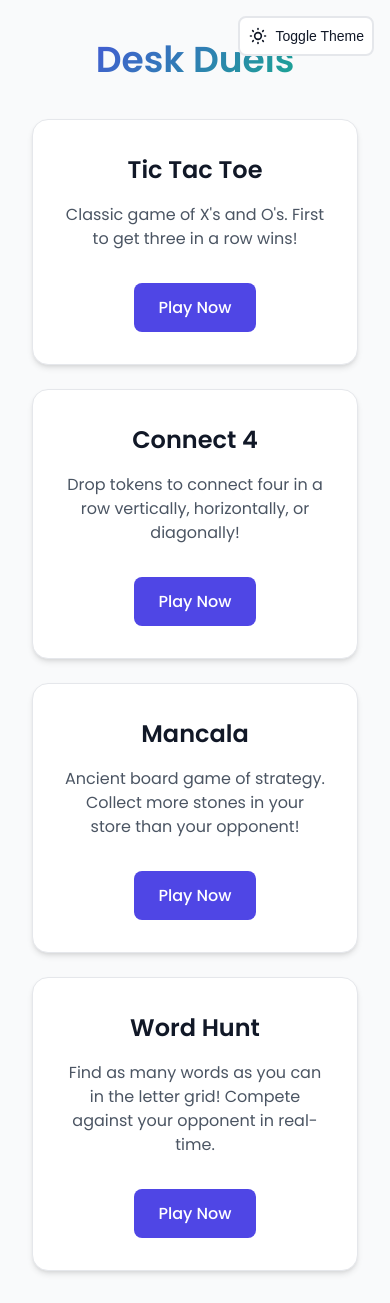
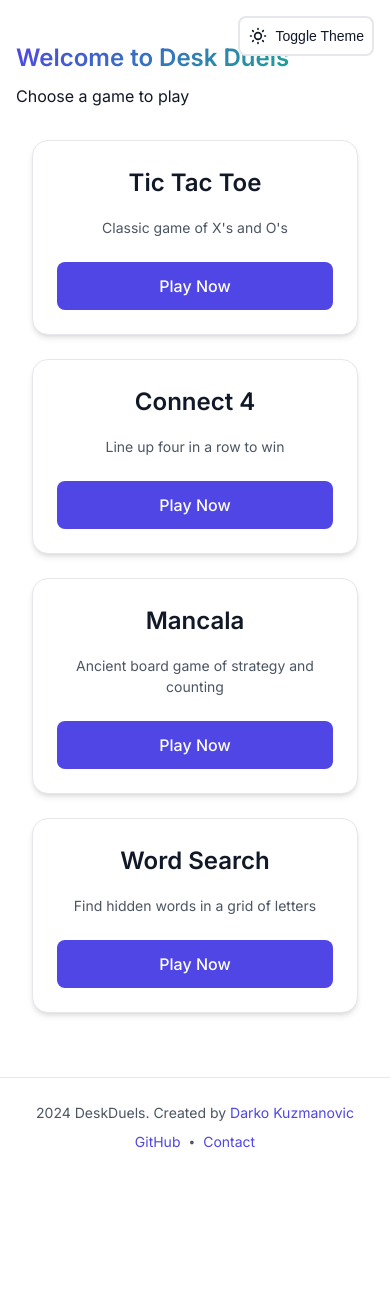
Before and after one commit to DarkoKuzmanovic/DeskDuels, a website: page public/index.html in a window 390 px wide. After the commit the page ends 1176 px from the top, so only its background shows below. Drawn offline with nearby package versions, Linux system fonts and the light colour scheme.

Commit message:
Changed styling a bit. Added footer.

```diff
--- a/public/index.html
+++ b/public/index.html
@@ -17,38 +17,56 @@
         <span class="theme-text">Toggle Theme</span>
     </button>
     <div class="container">
-        <h1>Desk Duels</h1>
-        <div class="game-grid">
+        <h1>Welcome to Desk Duels</h1>
+        <p class="subtitle">Choose a game to play</p>
+
+        <div class="games-grid">
             <div class="game-card">
                 <h2>Tic Tac Toe</h2>
-                <p>Classic game of X's and O's. First to get three in a row wins!</p>
+                <p>Classic game of X's and O's</p>
                 <div class="button-container">
                     <a href="/tictactoe.html" class="game-btn">Play Now</a>
                 </div>
             </div>
+
             <div class="game-card">
                 <h2>Connect 4</h2>
-                <p>Drop tokens to connect four in a row vertically, horizontally, or diagonally!</p>
+                <p>Line up four in a row to win</p>
                 <div class="button-container">
                     <a href="/connect4.html" class="game-btn">Play Now</a>
                 </div>
             </div>
+
             <div class="game-card">
                 <h2>Mancala</h2>
-                <p>Ancient board game of strategy. Collect more stones in your store than your opponent!</p>
+                <p>Ancient board game of strategy and counting</p>
                 <div class="button-container">
                     <a href="/mancala.html" class="game-btn">Play Now</a>
                 </div>
             </div>
+
             <div class="game-card">
-                <h2>Word Hunt</h2>
-                <p>Find as many words as you can in the letter grid! Compete against your opponent in real-time.</p>
+                <h2>Word Search</h2>
+                <p>Find hidden words in a grid of letters</p>
                 <div class="button-container">
-                    <a href="/wordhunt.html" class="game-btn">Play Now</a>
+                    <a href="/wordsearch.html" class="game-btn">Play Now</a>
                 </div>
             </div>
         </div>
     </div>
+
+    <footer class="footer">
+        <div class="footer-content">
+            <p> 2024 DeskDuels. Created by <a href="https://quz.ma" target="_blank" rel="noopener">Darko Kuzmanovic</a></p>
+            <div class="footer-links">
+                <a href="https://github.com/DarkoKuzmanovic" target="_blank" rel="noopener">GitHub</a>
+                <span class="separator">•</span>
+                <a href="mailto:darko@quz.ma">Contact</a>
+            </div>
+        </div>
+    </footer>
+
+    <script src="/socket.io/socket.io.js"></script>
     <script>
         // Theme toggle functionality
         const themeToggle = document.querySelector('.theme-toggle');
--- a/public/style.css
+++ b/public/style.css
@@ -1,4 +1,4 @@
-@import url('https://fonts.googleapis.com/css2?family=Poppins:wght@400;500;600&display=swap');
+@import url('https://fonts.googleapis.com/css2?family=Inter:wght@400;500;600&display=swap');
 
 :root {
     /* Light theme variables */
@@ -20,7 +20,7 @@
     --player1-border: #DC2626;
     --player2-color: #FBBF24;
     --player2-border: #F59E0B;
-    --board-bg: #2196F3;
+    --board-bg: #3498db;
     --hover-bg: #F3F4F6;
 }
 
@@ -38,26 +38,32 @@
 
 /* Reset and base styles */
 * {
-    box-sizing: border-box;
     margin: 0;
     padding: 0;
+    box-sizing: border-box;
+}
+
+html, body {
+    height: 100%;
 }
 
 body {
-    font-family: 'Poppins', sans-serif;
+    font-family: 'Inter', -apple-system, BlinkMacSystemFont, 'Segoe UI', Roboto, Oxygen, Ubuntu, Cantarell, sans-serif;
+    background-color: var(--surface);
+    color: var(--text-primary);
+    line-height: 1.5;
+    transition: background-color 0.3s ease, color 0.3s ease;
     display: flex;
-    justify-content: center;
-    align-items: center;
+    flex-direction: column;
     min-height: 100vh;
-    background-color: var(--background);
-    color: var(--text-primary);
 }
 
 .container {
-    text-align: center;
-    padding: 2rem;
-    max-width: 800px;
+    flex: 1;
     width: 100%;
+    max-width: 1200px;
+    margin: 0 auto;
+    padding: 2rem 1rem;
 }
 
 h1 {
@@ -181,7 +187,7 @@ h1 {
 
 .player-form input {
     padding: 0.75rem 1rem;
-    font-family: 'Poppins', sans-serif;
+    font-family: 'Inter', sans-serif;
     font-size: 1rem;
     border: 2px solid var(--border);
     border-radius: 0.5rem;
@@ -206,7 +212,7 @@ h1 {
 
 .game-btn {
     padding: 0.75rem 1.5rem;
-    font-family: 'Poppins', sans-serif;
+    font-family: 'Inter', sans-serif;
     font-weight: 500;
     font-size: 1rem;
     background-color: var(--primary-color);
@@ -246,49 +252,59 @@ h1 {
 }
 
 /* Game selection styles */
-.game-grid {
+.games-grid {
     display: grid;
-    grid-template-columns: repeat(auto-fit, minmax(250px, 1fr));
-    gap: 1.5rem;
-    margin-top: 2rem;
-    max-width: 800px;
-    width: 100%;
+    grid-template-columns: repeat(2, 1fr);
+    gap: 2rem;
+    margin: 2rem auto;
+    max-width: 900px;
 }
 
 .game-card {
-    background: var(--surface);
+    background-color: var(--surface);
+    border: 1px solid var(--border);
     border-radius: 1rem;
     padding: 2rem;
     text-align: center;
+    transition: transform 0.2s ease, box-shadow 0.2s ease;
     box-shadow: var(--shadow);
-    transition: transform 0.2s, box-shadow 0.2s;
-    border: 1px solid var(--border);
 }
 
 .game-card:hover {
-    transform: translateY(-5px);
+    transform: translateY(-4px);
     box-shadow: var(--shadow-lg);
 }
 
 .game-card h2 {
+    margin-bottom: 1rem;
     color: var(--text-primary);
-    margin-top: 0;
-    margin-bottom: 1rem;
-    font-weight: 600;
 }
 
 .game-card p {
     color: var(--text-secondary);
     margin-bottom: 1.5rem;
-    line-height: 1.5;
+    font-size: 0.875rem;
+}
+
+@media (max-width: 768px) {
+    .games-grid {
+        grid-template-columns: 1fr;
+        gap: 1.5rem;
+        padding: 0 1rem;
+    }
+
+    .game-card {
+        padding: 1.5rem;
+    }
 }
 
 /* Mancala specific styles */
 .container.mancala {
     text-align: center;
-    padding: 2rem;
+    padding: 1rem;
     max-width: 900px;
     width: 100%;
+    margin: 0 auto;
 }
 
 .mancala-board {
@@ -296,33 +312,30 @@ h1 {
     align-items: center;
     justify-content: space-between;
     background-color: var(--board-bg);
-    padding: 1.5rem;
+    padding: 1rem;
     border-radius: 1rem;
     box-shadow: var(--shadow-lg);
     border: 1px solid var(--border);
-    margin: 2rem auto;
-    max-width: 800px;
+    margin: 1rem auto;
+    max-width: 100%;
+    gap: 0.5rem;
 }
 
 .pits-container {
     flex: 1;
     display: flex;
     flex-direction: column;
-    gap: 1.5rem;
-    padding: 0 1.5rem;
+    gap: 1rem;
+    padding: 0 0.5rem;
 }
 
 .pits {
     display: grid;
     grid-template-columns: repeat(6, 1fr);
-    gap: 1rem;
-    padding: 0.75rem;
+    gap: 0.5rem;
+    padding: 0.5rem;
     border-radius: 0.75rem;
     transition: background-color 0.2s ease;
-}
-
-.row-b {
-    direction: rtl;
 }
 
 .pit {
@@ -333,12 +346,13 @@ h1 {
     display: flex;
     align-items: center;
     justify-content: center;
-    font-size: 1.25rem;
+    font-size: clamp(1rem, 2.5vw, 1.25rem);
     font-weight: 500;
     color: var(--text-primary);
     cursor: pointer;
     transition: all 0.2s cubic-bezier(0.4, 0, 0.2, 1);
-    padding: 1rem;
+    padding: min(1rem, 3vw);
+    touch-action: manipulation;
 }
 
 .pit:hover {
@@ -350,46 +364,54 @@ h1 {
 
 .mancala.store-a,
 .mancala.store-b {
-    width: 80px;
-    height: 280px;
+    width: clamp(50px, 15vw, 80px);
+    height: clamp(180px, 40vw, 280px);
     border-radius: 1.5rem;
     background-color: var(--surface);
     border: 2px solid var(--border);
     display: flex;
     align-items: center;
     justify-content: center;
-    font-size: 1.75rem;
-    font-weight: 500;
+    font-size: clamp(1.25rem, 3vw, 1.75rem);
     color: var(--text-primary);
-    box-shadow: var(--shadow);
 }
 
-.row-a.active {
-    background-color: rgba(79, 70, 229, 0.1);
+/* Add active state for touch devices */
+@media (hover: none) {
+    .pit:active {
+        transform: scale(0.95);
+        background-color: var(--hover-bg);
+        border-color: var(--primary-color);
+    }
 }
 
-.row-b.active {
-    background-color: rgba(251, 191, 36, 0.1);
-}
+/* Mobile-specific styles */
+@media (max-width: 600px) {
+    .container.mancala {
+        padding: 0.5rem;
+    }
 
-.player-info {
-    margin-top: 1rem;
-    font-size: 1.125rem;
-    color: var(--text-secondary);
-    font-weight: 500;
-    padding: 0.5rem 1rem;
-    background-color: var(--surface);
-    border-radius: 0.5rem;
-    box-shadow: var(--shadow-sm);
-    display: inline-block;
-}
+    .mancala-board {
+        padding: 0.5rem;
+    }
 
-.button-container {
-    display: flex;
-    flex-direction: column;
-    align-items: center;
-    gap: 1rem;
-    margin-top: 2rem;
+    .pit {
+        padding: 0;
+    }
+
+    .button-container {
+        flex-direction: column;
+        gap: 1rem;
+    }
+
+    .player-info {
+        margin-top: 0.5rem;
+    }
+
+    h1 {
+        font-size: 1.5rem;
+        margin: 0.5rem 0;
+    }
 }
 
 /* Theme toggle button */
@@ -512,3 +534,55 @@ h1 {
     font-weight: bold;
     color: var(--text-color);
 }
+
+/* Footer styles */
+.footer {
+    width: 100%;
+    padding: 2rem 1rem;
+    background-color: var(--surface);
+    border-top: 1px solid var(--border);
+}
+
+.footer-content {
+    max-width: 900px;
+    margin: 0 auto;
+    text-align: center;
+    color: var(--text-secondary);
+}
+
+.footer-content p {
+    margin-bottom: 0.5rem;
+}
+
+.footer-links {
+    display: flex;
+    justify-content: center;
+    align-items: center;
+    gap: 0.5rem;
+}
+
+.footer a {
+    color: var(--primary-color);
+    text-decoration: none;
+    transition: color 0.2s ease;
+}
+
+.footer a:hover {
+    color: var(--primary-hover);
+    text-decoration: underline;
+}
+
+.separator {
+    color: var(--text-secondary);
+    font-size: 0.75rem;
+}
+
+@media (max-width: 600px) {
+    .footer {
+        padding: 1.5rem 1rem;
+    }
+
+    .footer-content {
+        font-size: 0.875rem;
+    }
+}
```
Also changed, not shown: public/mancala.html (+8 -4 lines), public/mancala.js (+26 -0 lines).
